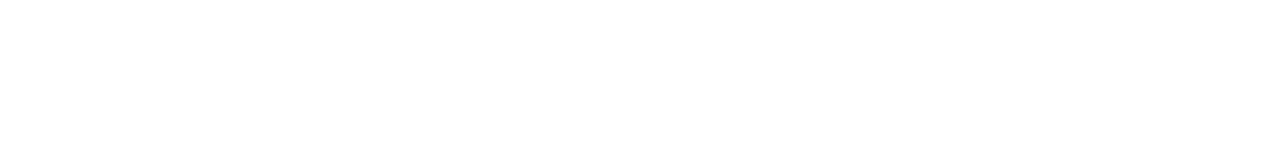
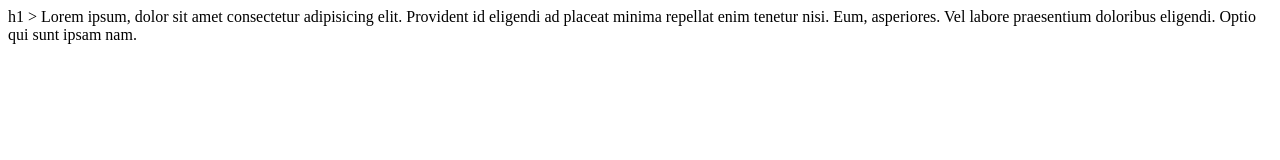
Before and after one commit to RomanBilbas/homework-git, a plain HTML site: page index.html in a window 1280 px wide. Drawn offline with Linux system fonts and the light colour scheme.

```diff
--- a/index.html
+++ b/index.html
@@ -6,6 +6,5 @@
     <title>Document</title>
 </head>
 <body>
-
+    h1 > Lorem ipsum, dolor sit amet consectetur adipisicing elit. Provident id eligendi ad placeat minima repellat enim tenetur nisi. Eum, asperiores. Vel labore praesentium doloribus eligendi. Optio qui sunt ipsam nam.
 </body>
-</html>
```
